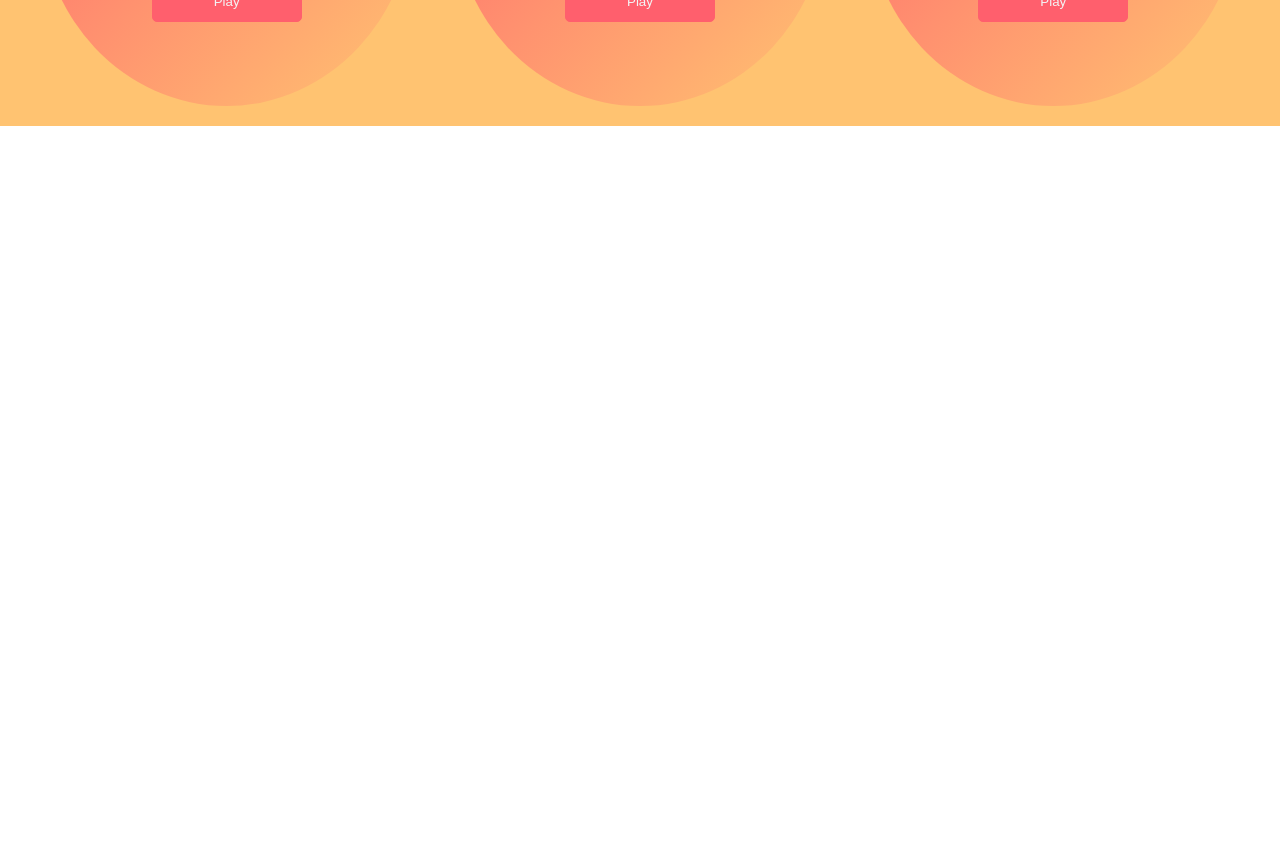
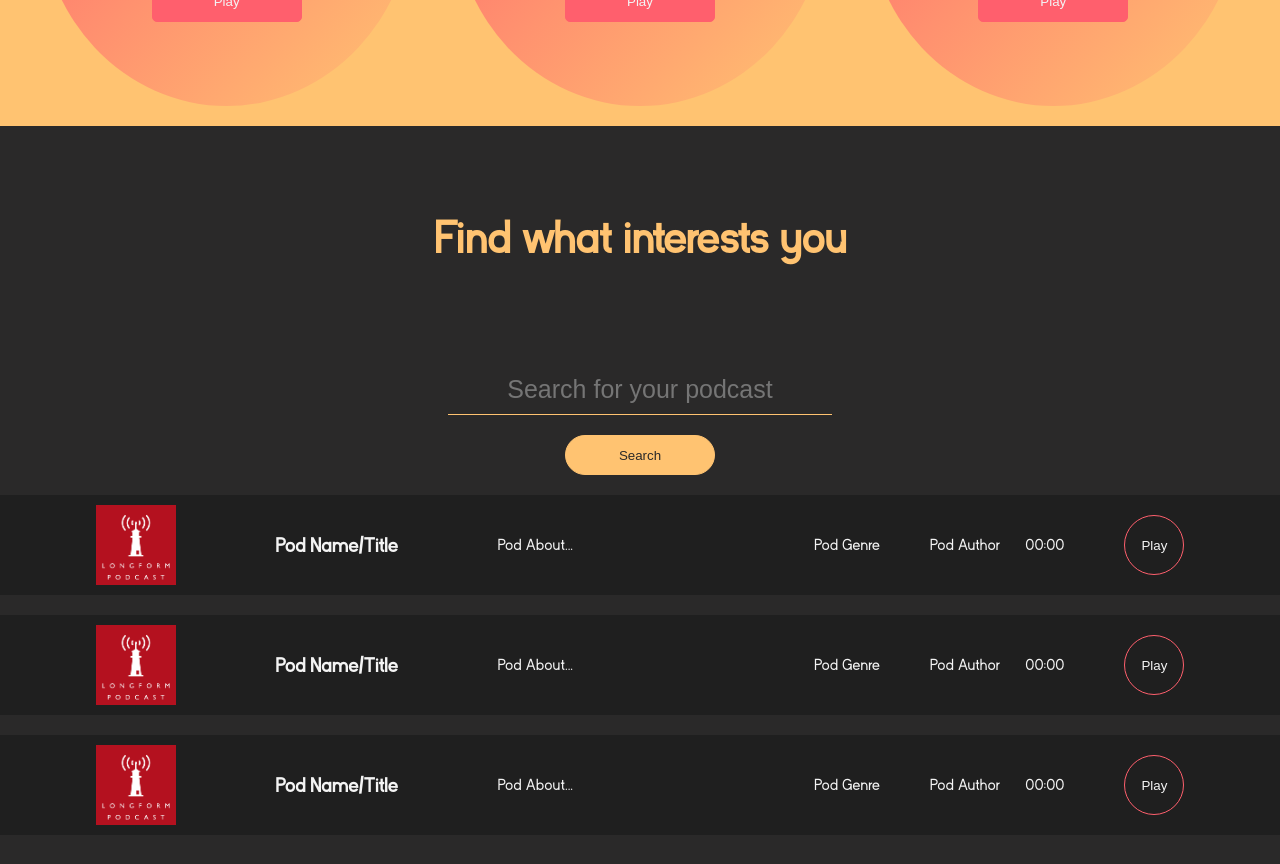
Before and after one commit to SNasser97/pod-points, a React (Create React App) app: page / in a window 1280 px wide. Shown: the part 740-1604 px from the top of the page. Before the commit the page ends 866 px from the top, so only its background shows below. Built offline with nearby package versions, Linux system fonts and the light colour scheme.

Commit message:
created searchfield and results component

```diff
--- /dev/null
+++ b/src/components/Result/Result.js
@@ -0,0 +1,39 @@
+import React from "react";
+import test from "../../assets/img/test.png";
+
+
+const Result = () => {
+
+	return (
+		<div className="results">
+			<div className="results__pod">
+				<div className="results__pod-details">
+					<img src={test} alt="podcast" className="results__pod-image"/>
+					<h4 className="results__pod-name fs--4">
+						Pod Name/Title
+					</h4>
+					<p className="results__pod-genre">
+						Pod About...
+					</p>
+				</div>
+				<div className="results__pod-details">
+
+					<p className="results__pod-genre">
+						Pod Genre
+					</p>
+					<p className="results__pod-author">
+						Pod Author
+					</p>
+					<p className="results__pod-length">
+						00:00
+					</p>
+					<button className="btn btn__full results__pod-btn">Play</button>
+				</div>
+
+			</div>
+		</div>
+
+	)
+}
+
+export default Result;
--- /dev/null
+++ b/src/components/ResultList/ResultList.js
@@ -0,0 +1,14 @@
+import React from "react";
+import Result from "../Result/Result";
+
+const ResultList = () => {
+	return (
+		<React.Fragment>
+			<Result/>
+			<Result/>
+			<Result/>
+		</React.Fragment>
+	)
+}
+
+export default ResultList;
--- /dev/null
+++ b/src/components/SearchField/SearchField.js
@@ -0,0 +1,18 @@
+import React from "react";
+
+const SearchField = ({children}) => {
+	return (
+		<div className="SearchField">
+			<h2 className="title fs--1">Find what interests you</h2>
+			<div className="SearchField__field ">
+				<input type="text" className="SearchField__input fs--3" placeholder="Search for your podcast"/>
+			</div>
+			<div className="SearchField__field ">
+				<input type="submit" value="Search" className="btn btn__full--secondary SearchField__btn "/>
+			</div>
+				{children}
+		</div>
+	)
+}
+
+export default SearchField;
--- a/src/containers/App.js
+++ b/src/containers/App.js
@@ -3,6 +3,8 @@ import Nav from "../components/Nav/Nav";
 import Rank from "../components/Rank/Rank";
 import Carousel from "../components/Carousel/Carousel";
 import CardList from "../components/CardList/CardList";
+import SearchField from "../components/SearchField/SearchField";
+import ResultList from "../components/ResultList/ResultList";
 
 class App extends Component {
   // constructor() {
@@ -16,17 +18,14 @@ class App extends Component {
         <Carousel>
             <CardList/>
         </Carousel>
+        <SearchField>
+            <ResultList/>
+        </SearchField>
           {/*
-
-          <SearchField/>
-
-          <Leaderboard/>
-          <Profile/>
-          {
-          /*<Results>
-            <CardList/>
-          </Results>*/
-          }
+            <SearchField/>
+            <Leaderboard/>
+            <Profile/>
+          */}
         </React.Fragment>
       );
   }
--- a/src/sass/components/_button.scss
+++ b/src/sass/components/_button.scss
@@ -7,6 +7,7 @@
 	border:1px solid;
 	color:$colour-primary;
 	text-decoration: none;
+	cursor:pointer;
 	&__full {
 		background: $colour-primary;
 		border-color:$colour-primary;
@@ -15,7 +16,11 @@
 			background: $colour-primary-hover;
 			border-color:$colour-primary-hover;
 		}
-
+		&--secondary {
+			background: $colour-secondary;
+			border-color:$colour-secondary;
+			color:$dark-colour-2;
+		}
 
 	}
 	&__ghost {
--- /dev/null
+++ b/src/sass/components/_results.scss
@@ -0,0 +1,52 @@
+.results {
+	width: 100%;
+	background:$dark-colour-1;
+	// margin: 1rem auto;
+	margin-top: 2rem;
+	padding: 0;
+	&__pod {
+		background: $dark-colour-1;
+		color:$colour-tertiary;
+		// margin-bottom: 1rem;
+		height: 10rem;
+		display:flex;
+		align-items:center;
+		justify-content:space-around;
+		transition: 0.1s all;
+		&:hover {
+			background: rgba($colour-secondary, 0.25);
+		}
+		&-details {
+			display:flex;
+			align-items:center;
+		}
+		&-name {
+			margin-right: 10rem;
+		}
+		&-genre {
+			margin-right: 5rem;
+		}
+		&-author {
+			margin-right: 2.5rem;
+		}
+		&-length {
+			margin-right: 2rem;
+		}
+		&-btn {
+			margin-left: 4rem;
+			width: 6rem;
+			height: 6rem;
+			border-radius:50%;
+			background: transparent;
+			&:hover {
+				cursor:pointer;
+			}
+		}
+		&-image {
+			// position: absolute;
+			height: 8rem;
+			width: 8rem;
+			margin-right: 10rem;
+		}
+	}
+}
--- /dev/null
+++ b/src/sass/components/_searchfield.scss
@@ -0,0 +1,41 @@
+.SearchField {
+	display:flex;
+	justify-content:center;
+	flex-direction:column;
+	width: 100%;
+	text-align: center;
+	height: 100%;
+	padding: 5rem 0;
+	background: $dark-colour-2;
+	.title {
+		margin-bottom: 10rem;
+		color:$colour-secondary;
+	}
+	&__field {
+
+	}
+	&__btn {
+		width: 15rem;
+		border-radius:2.5rem;
+
+			&:hover{
+			cursor:pointer;
+			}
+		}
+	&__input {
+		width: 30vw;
+		height: 5rem;
+		border:none;
+		border-bottom:1px solid $colour-secondary;
+		text-align: center;
+		color:$colour-secondary;
+		background: transparent;
+		margin-bottom: 2rem;
+		transition: all .2s;
+
+		&:focus {
+			width: 35vw;
+		}
+
+	}
+}
--- a/src/sass/main.scss
+++ b/src/sass/main.scss
@@ -7,6 +7,8 @@
 @import "./components/rank";
 @import "./components/card";
 @import "./components/carousel";
+@import "./components/searchfield";
+@import "./components/results";
 
 // @import "./components/nav";
 // @import "./components/nav";
```
Also changed, not shown: src/assets/img/test.png (added).
